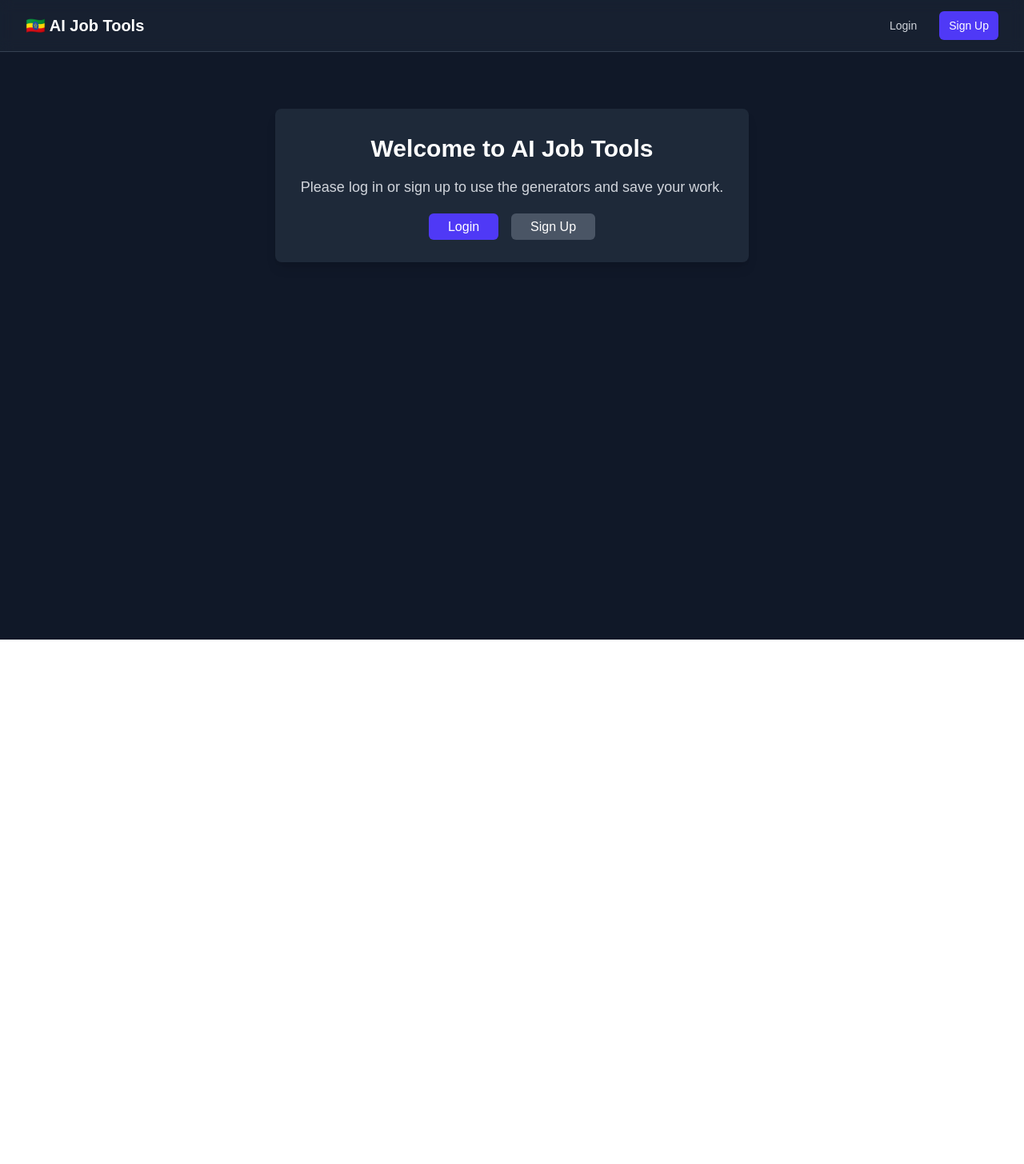
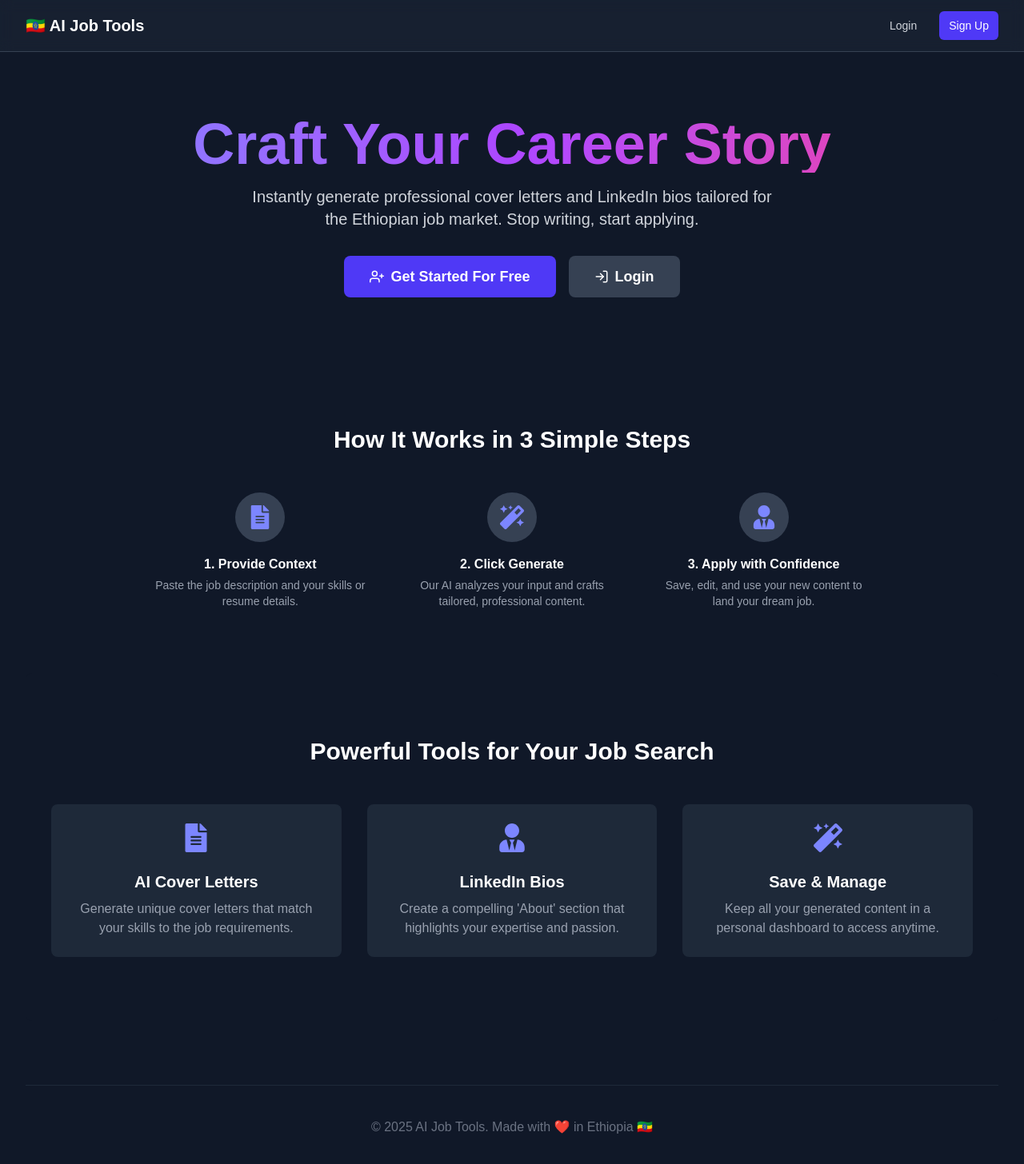
Before and after one commit to Robel231/ai-cover-letter-ethiopia, a Next.js app in the folder frontend/: page / in a window 1280 px wide. Shown: the top 1456 px of the page at 80% size. Before the commit the page ends 800 px from the top, so only its background shows below. Built offline with nearby package versions, Linux system fonts and the light colour scheme; no server answers.

Commit message:
feat: implement full auth system and interactive landing page

```diff
--- a/frontend/app/page.js
+++ b/frontend/app/page.js
@@ -1,8 +1,9 @@
 'use client';
 
-import { useState, useEffect } from 'react';
+import { useState } from 'react';
 import { useAuth } from '@/context/AuthContext';
 import Navbar from '@/components/Navbar';
+import LandingPage from '@/components/LandingPage';
 import Link from 'next/link';
 import { translations } from './translations.js';
 
@@ -51,7 +52,6 @@ const BioForm = ({ t, userInfo, setUserInfo, tone, setTone, handleSubmit, isLoad
   </form>
 );
 
-
 // --- Main Page Component ---
 export default function Home() {
     const { isLoggedIn, token } = useAuth();
@@ -65,11 +65,7 @@ export default function Home() {
     const [error, setError] = useState('');
     const [saveSuccess, setSaveSuccess] = useState('');
 
-    // For simplicity, we get the translations object but also provide fallbacks in the JSX
-    // This is to prevent errors if translations.js is ever out of sync
-    const [language, setLanguage] = useState('en');
-    const t = translations[language] || {};
-
+    const t = translations['en'] || {};
     const API_BASE_URL = process.env.NEXT_PUBLIC_API_URL || 'http://127.0.0.1:8000';
 
     const resetState = () => {
@@ -86,16 +82,11 @@ export default function Home() {
         }
         const response = await fetch(`${API_BASE_URL}${endpoint}`, {
             method: 'POST',
-            headers: {
-                'Content-Type': 'application/json',
-                'Authorization': `Bearer ${token}`
-            },
+            headers: { 'Content-Type': 'application/json', 'Authorization': `Bearer ${token}` },
             body: JSON.stringify(body),
         });
         const data = await response.json();
-        if (!response.ok) {
-            throw new Error(data.detail || "An API error occurred.");
-        }
+        if (!response.ok) throw new Error(data.detail || "An API error occurred.");
         return data;
     };
 
@@ -136,7 +127,6 @@ export default function Home() {
     const handleSaveContent = async () => {
         const contentToSave = mode === 'coverLetter' ? generatedLetter : generatedBio;
         const title = mode === 'coverLetter' ? `Cover Letter for ${jobDescription.substring(0, 30)}...` : `LinkedIn Bio (${new Date().toLocaleDateString()})`;
-
         setSaveSuccess('');
         setError('');
         try {
@@ -154,19 +144,10 @@ export default function Home() {
     return (
         <div className="flex flex-col min-h-screen bg-gray-900 text-white">
             <Navbar />
-            <main className="flex-grow pt-24 px-4 sm:px-6 lg:px-8 flex flex-col items-center">
-                {!isLoggedIn ? (
-                    <div className="text-center bg-gray-800 p-8 rounded-lg shadow-lg mt-10">
-                        <h1 className="text-3xl font-bold mb-4">Welcome to AI Job Tools</h1>
-                        <p className="text-lg text-gray-300 mb-6">Please log in or sign up to use the generators and save your work.</p>
-                        <div className="space-x-4">
-                            <Link href="/login" className="px-6 py-2 bg-indigo-600 hover:bg-indigo-500 rounded-md">Login</Link>
-                            <Link href="/signup" className="px-6 py-2 bg-gray-600 hover:bg-gray-500 rounded-md">Sign Up</Link>
-                        </div>
-                    </div>
-                ) : (
-                    <div className="w-full max-w-5xl">
-                        {/* Tab Navigation */}
+            <main className="flex-grow pt-16 px-4 sm:px-6 lg:px-8 flex flex-col items-center">
+                {isLoggedIn ? (
+                    // --- LOGGED-IN VIEW ---
+                    <div className="w-full max-w-5xl mt-8">
                         <div className="mb-6 flex border-b border-gray-700">
                             <button onClick={() => { setMode('coverLetter'); resetState(); }} className={`py-2 px-4 text-sm font-medium transition-colors ${mode === 'coverLetter' ? 'border-b-2 border-indigo-400 text-white' : 'text-gray-400 hover:text-white'}`}>
                                 {t.coverLetterTitle || 'Cover Letter Generator'}
@@ -175,35 +156,22 @@ export default function Home() {
                                 {t.bioTitle || 'LinkedIn Bio Generator'}
                             </button>
                         </div>
-
-                        {/* Conditional Form Rendering */}
-                        {mode === 'coverLetter' ? (
-                            <CoverLetterForm t={t} jobDescription={jobDescription} setJobDescription={setJobDescription} userInfo={userInfo} setUserInfo={setUserInfo} handleSubmit={handleCoverLetterSubmit} isLoading={isLoading} />
-                        ) : (
-                            <BioForm t={t} userInfo={userInfo} setUserInfo={setUserInfo} tone={tone} setTone={setTone} handleSubmit={handleBioSubmit} isLoading={isLoading} />
-                        )}
-
-                        {/* Error/Success Messages */}
+                        {mode === 'coverLetter' ? <CoverLetterForm t={t} jobDescription={jobDescription} setJobDescription={setJobDescription} userInfo={userInfo} setUserInfo={setUserInfo} handleSubmit={handleCoverLetterSubmit} isLoading={isLoading} /> : <BioForm t={t} userInfo={userInfo} setUserInfo={setUserInfo} tone={tone} setTone={setTone} handleSubmit={handleBioSubmit} isLoading={isLoading} />}
                         {error && <div className="mt-4 rounded-md bg-red-900/50 p-3 text-sm text-red-300">{error}</div>}
                         {saveSuccess && <div className="mt-4 rounded-md bg-green-900/50 p-3 text-sm text-green-300">{saveSuccess}</div>}
-
-                        {/* Conditional Result Display */}
                         {(generatedLetter || generatedBio) && (
                             <div className="mt-10 animate-fade-in">
                                 <div className="flex justify-between items-center mb-4">
-                                    <h2 className="text-xl font-semibold">
-                                        {mode === 'coverLetter' ? (t.resultTitle || 'Generated Cover Letter') : (t.bioTitle || 'Generated Bio')}
-                                    </h2>
-                                    <button onClick={handleSaveContent} className="px-4 py-2 bg-indigo-600 hover:bg-indigo-500 rounded-md text-sm font-medium">
-                                        💾 Save
-                                    </button>
+                                    <h2 className="text-xl font-semibold">{mode === 'coverLetter' ? 'Generated Cover Letter' : 'Generated Bio'}</h2>
+                                    <button onClick={handleSaveContent} className="px-4 py-2 bg-indigo-600 hover:bg-indigo-500 rounded-md text-sm font-medium">💾 Save</button>
                                 </div>
-                                <pre className="whitespace-pre-wrap rounded-md bg-gray-800 p-4 font-sans text-sm">
-                                    {mode === 'coverLetter' ? generatedLetter : generatedBio}
-                                </pre>
+                                <pre className="whitespace-pre-wrap rounded-md bg-gray-800 p-4 font-sans text-sm">{mode === 'coverLetter' ? generatedLetter : generatedBio}</pre>
                             </div>
                         )}
                     </div>
+                ) : (
+                    // --- LOGGED-OUT VIEW ---
+                    <LandingPage />
                 )}
             </main>
         </div>
--- /dev/null
+++ b/frontend/components/LandingPage.js
@@ -0,0 +1,72 @@
+'use client';
+
+import Link from 'next/link';
+import { FaMagic, FaFileAlt, FaUserTie } from 'react-icons/fa';
+import { FiLogIn, FiUserPlus } from 'react-icons/fi';
+
+const FeatureCard = ({ icon, title, description }) => (
+    <div className="bg-gray-800 p-6 rounded-lg text-center transform hover:scale-105 transition-transform duration-300">
+        <div className="text-indigo-400 text-4xl mb-4 inline-block">{icon}</div>
+        <h3 className="text-xl font-bold mb-2">{title}</h3>
+        <p className="text-gray-400">{description}</p>
+    </div>
+);
+
+const HowItWorksStep = ({ icon, title, description }) => (
+    <div className="flex flex-col items-center text-center">
+        <div className="bg-gray-700 p-4 rounded-full text-indigo-400 text-3xl mb-4">{icon}</div>
+        <h3 className="font-semibold mb-1">{title}</h3>
+        <p className="text-gray-400 text-sm">{description}</p>
+    </div>
+);
+
+export default function LandingPage() {
+    return (
+        <div className="w-full animate-fade-in">
+            {/* Hero Section */}
+            <section className="text-center py-20">
+                <h1 className="text-5xl md:text-7xl font-extrabold mb-4 bg-gradient-to-r from-indigo-400 via-purple-500 to-pink-500 text-transparent bg-clip-text animate-gradient-x">
+                    Craft Your Career Story
+                </h1>
+                <p className="text-lg md:text-xl text-gray-300 mb-8 max-w-2xl mx-auto">
+                    Instantly generate professional cover letters and LinkedIn bios tailored for the Ethiopian job market. Stop writing, start applying.
+                </p>
+                <div className="space-x-4">
+                    <Link href="/signup" className="inline-flex items-center gap-2 px-8 py-3 bg-indigo-600 hover:bg-indigo-500 rounded-lg text-lg font-semibold transition-colors">
+                        <FiUserPlus /> Get Started For Free
+                    </Link>
+                    <Link href="/login" className="inline-flex items-center gap-2 px-8 py-3 bg-gray-700 hover:bg-gray-600 rounded-lg text-lg font-semibold transition-colors">
+                        <FiLogIn /> Login
+                    </Link>
+                </div>
+            </section>
+
+            {/* How It Works Section */}
+            <section className="py-20">
+                 <h2 className="text-3xl font-bold text-center mb-12">How It Works in 3 Simple Steps</h2>
+                 <div className="grid md:grid-cols-3 gap-12 max-w-4xl mx-auto">
+                    <HowItWorksStep icon={<FaFileAlt />} title="1. Provide Context" description="Paste the job description and your skills or resume details." />
+                    <HowItWorksStep icon={<FaMagic />} title="2. Click Generate" description="Our AI analyzes your input and crafts tailored, professional content." />
+                    <HowItWorksStep icon={<FaUserTie />} title="3. Apply with Confidence" description="Save, edit, and use your new content to land your dream job." />
+                 </div>
+            </section>
+
+            {/* Features Section */}
+            <section className="py-20 bg-gray-900/50 rounded-lg">
+                <h2 className="text-3xl font-bold text-center mb-12">Powerful Tools for Your Job Search</h2>
+                <div className="grid md:grid-cols-3 gap-8 max-w-6xl mx-auto">
+                    <FeatureCard icon={<FaFileAlt />} title="AI Cover Letters" description="Generate unique cover letters that match your skills to the job requirements." />
+                    <FeatureCard icon={<FaUserTie />} title="LinkedIn Bios" description="Create a compelling 'About' section that highlights your expertise and passion." />
+                    <FeatureCard icon={<FaMagic />} title="Save & Manage" description="Keep all your generated content in a personal dashboard to access anytime." />
+                </div>
+            </section>
+
+            {/* Footer */}
+            <footer className="text-center py-10 mt-20 border-t border-gray-800">
+                <p className="text-gray-500">
+                    © {new Date().getFullYear()} AI Job Tools. Made with ❤️ in Ethiopia 🇪🇹
+                </p>
+            </footer>
+        </div>
+    );
+}
--- a/frontend/package.json
+++ b/frontend/package.json
@@ -13,7 +13,8 @@
     "jspdf": "^3.0.1",
     "next": "15.4.4",
     "react": "19.1.0",
-    "react-dom": "19.1.0"
+    "react-dom": "19.1.0",
+    "react-icons": "^5.5.0"
   },
   "devDependencies": {
     "@eslint/eslintrc": "^3",
```
Also changed, not shown: 1 other file (tests, documents, lock files or other folders).
